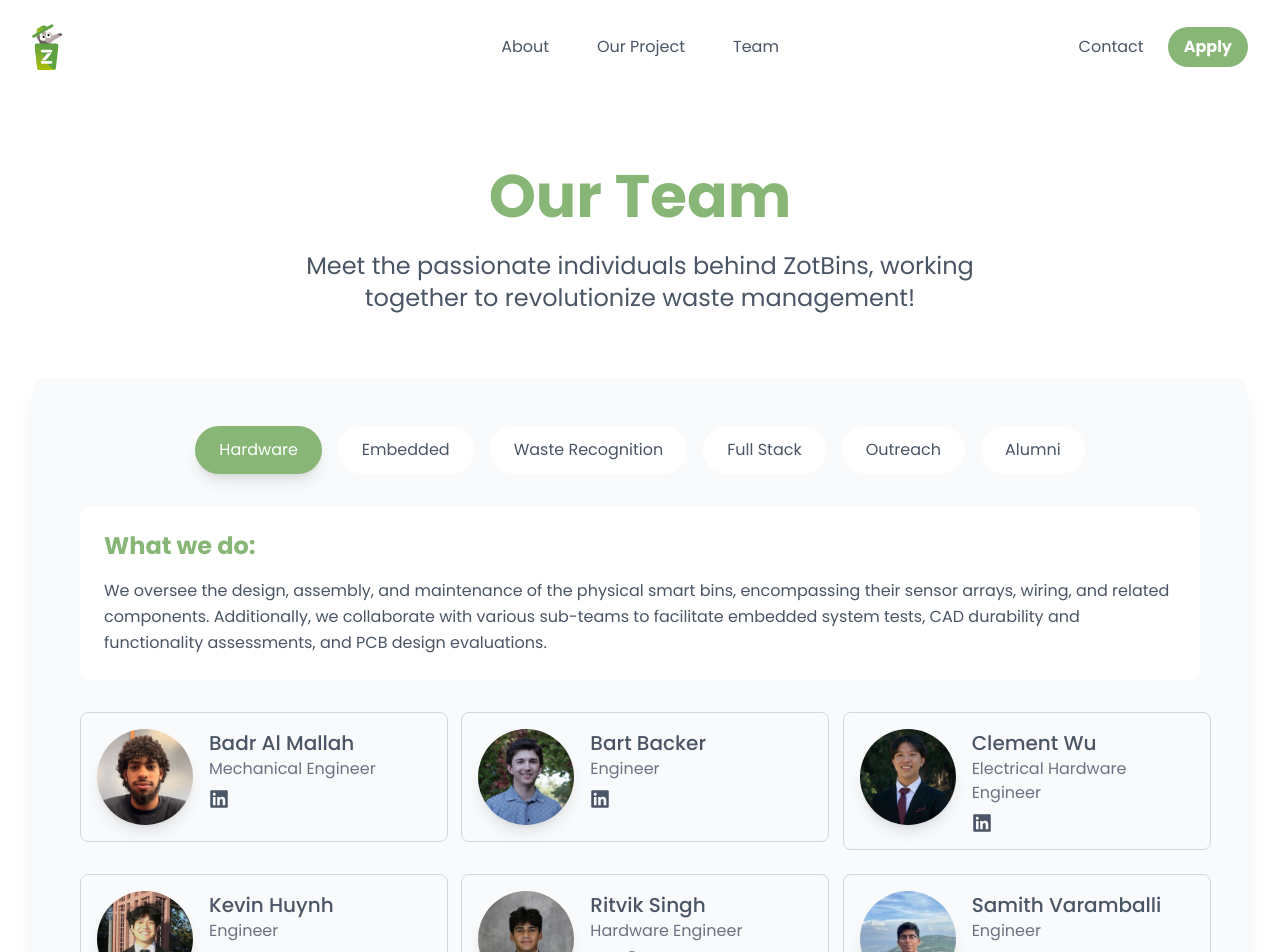
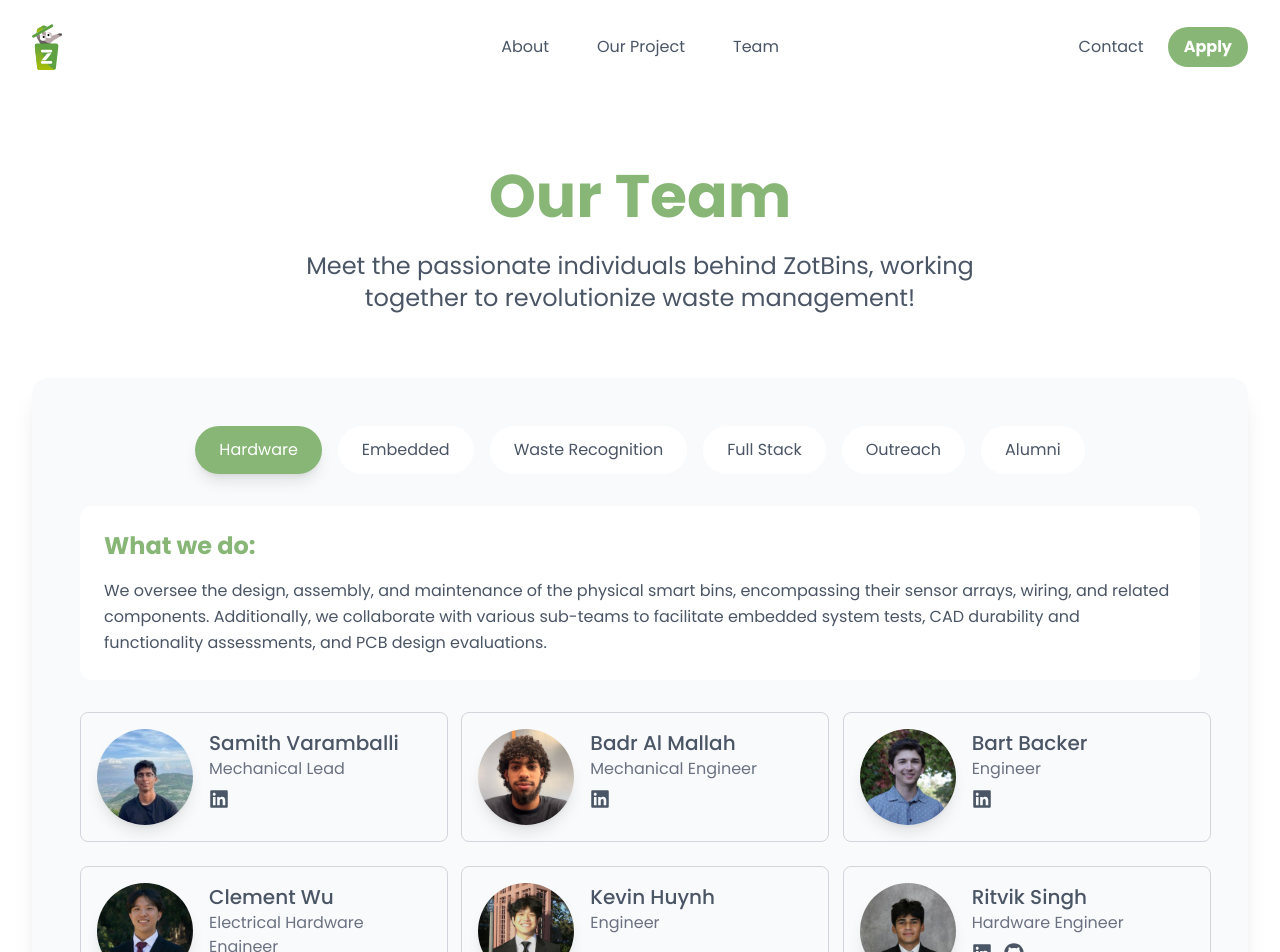
Before and after one commit to zotbins/zotbins-website, a Next.js app: page /team in a window 1280 px wide. Shown: the top 952 px of the page. Built offline with nearby package versions, Linux system fonts and the light colour scheme.

Commit message:
update subgroup team leads

```diff
--- a/public/members.json
+++ b/public/members.json
@@ -45,7 +45,7 @@
   },
   {
     "name": "Samith Varamballi",
-    "title": "Engineer",
+    "title": "Mechanical Lead",
     "team": "Hardware",
     "image": "/assets/profile-images/SamithVaramballi.jpg",
     "links": [
@@ -54,7 +54,7 @@
   },
   {
     "name": "Chad Wong",
-    "title": "Subgroup Lead",
+    "title": "Embedded Lead / Project Manager",
     "team": "Embedded",
     "image": "/assets/profile-images/ChadWong.jpg",
     "links": [
--- a/src/app/team/page.tsx
+++ b/src/app/team/page.tsx
@@ -41,6 +41,8 @@ const teams: { name: string; heading?: string; description?: string }[] = [
   },
 ];
 
+const isLead = (m: Member) => /\bLead\b/.test(m.title);
+
 const pill =
   "px-6 py-3 rounded-full transition-all duration-300 ease-in-out hover:-translate-y-1";
 
@@ -61,7 +63,9 @@ const Team = () => {
       .catch(() => setMembers([]));
   }, []);
 
-  const activeMembers = members.filter((m) => m.team === activeTeam);
+  const activeMembers = members
+    .filter((m) => m.team === activeTeam)
+    .sort((a, b) => Number(isLead(b)) - Number(isLead(a)));
   const active = teams.find((t) => t.name === activeTeam);
 
   return (
```
